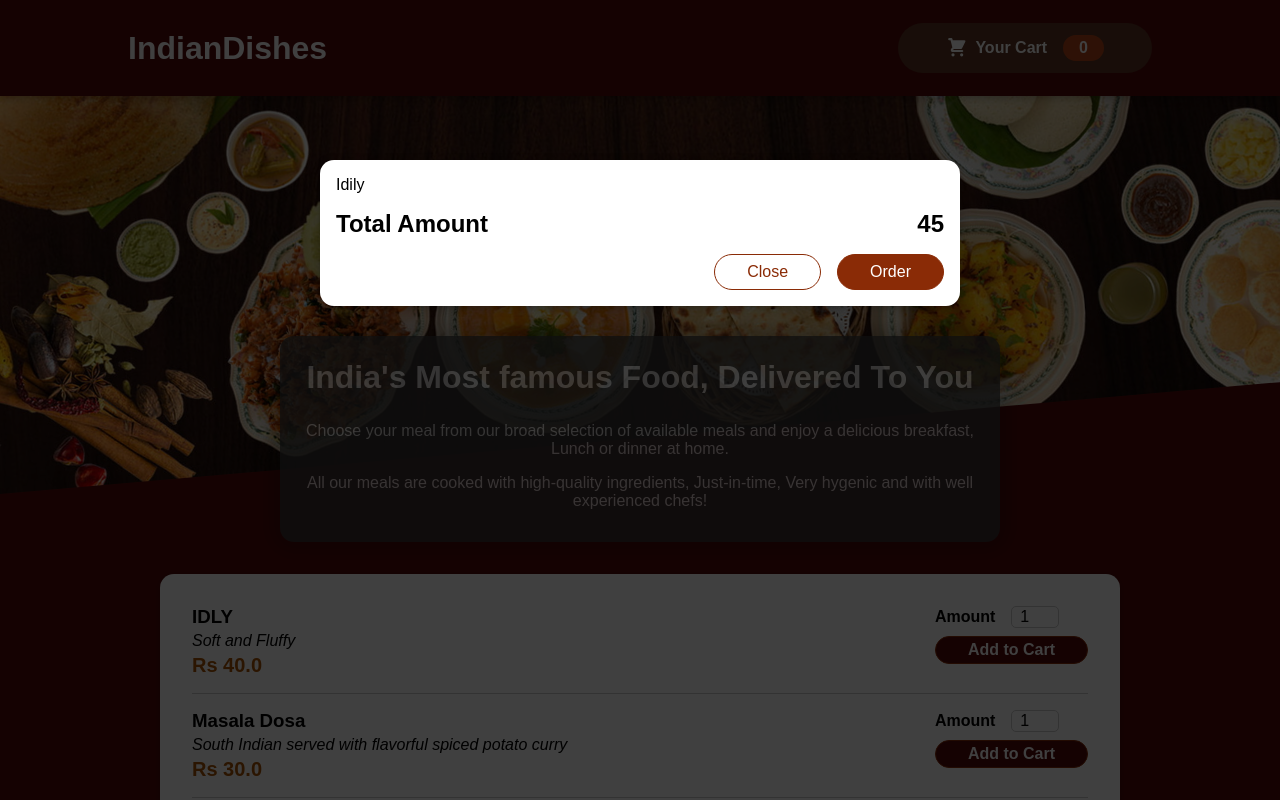
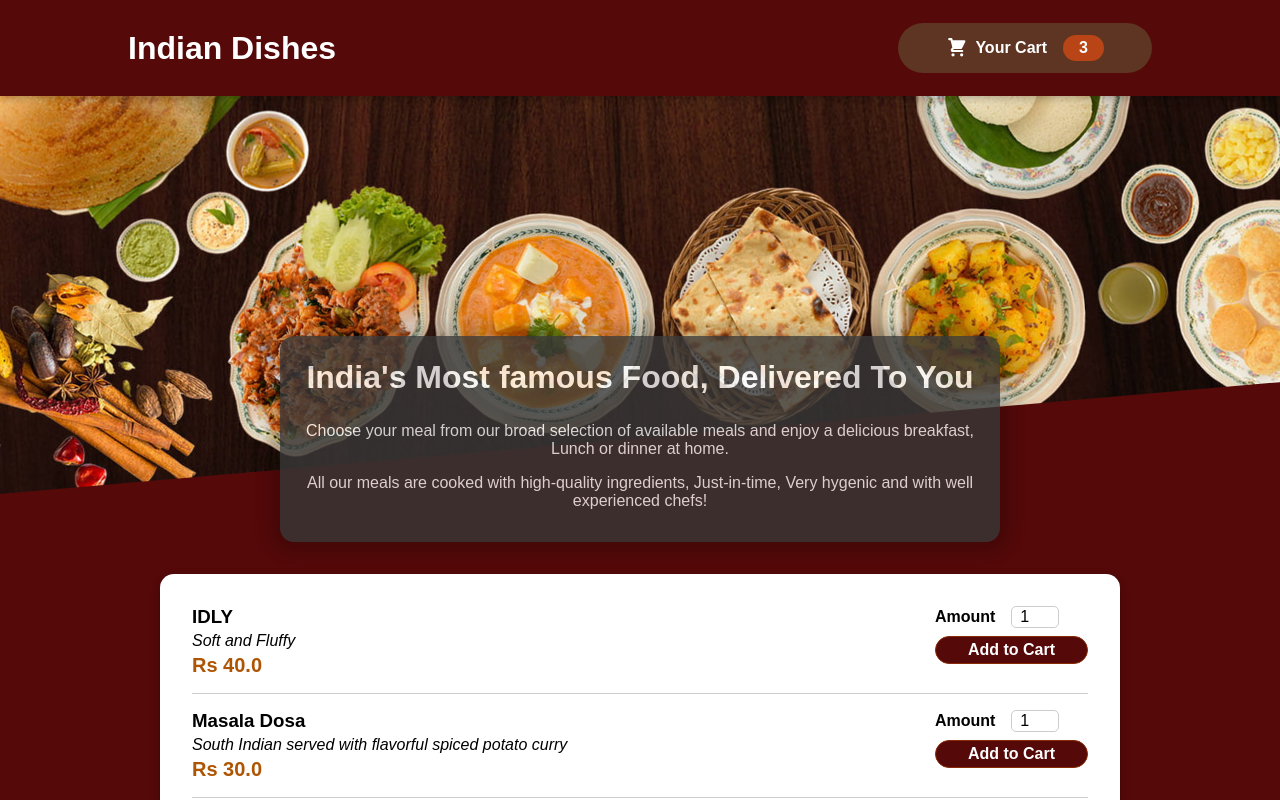
Before and after one commit to gaddechiranjeevi/Food-Ordering-App-React-js, a React (Create React App) app: page / in a window 1280 px wide. Shown: the top 800 px of the page. Built offline with nearby package versions, Linux system fonts and the light colour scheme.

Commit message:
Cart form

```diff
--- a/src/App.js
+++ b/src/App.js
@@ -1,20 +1,28 @@
-import { Fragment } from "react";
+import { Fragment, useState } from 'react';
 import Header from "./Components/Layout/Header";
 import Items from "./Components/Items/Items";
 import Cart from "./Components/Cart/Cart";
 
 function App() {
+  const [cartIsShown, setCartIsShown] = useState(false);
+
+  const showCartHandler = () => {
+    setCartIsShown(true);
+  };
+
+  const hideCartHandler = () => {
+    setCartIsShown(false);
+  };
+
   return (
     <Fragment>
-      <Cart />
-    <Header>
+      {cartIsShown && <Cart onClose={hideCartHandler} />}
+    <Header onShowCart={showCartHandler} />
       <main>
         <Items />
       </main>
-    </Header>
-    <Items />
     </Fragment>
   );
-};
+}
 
 export default App;
--- a/src/Components/Cart/Cart.js
+++ b/src/Components/Cart/Cart.js
@@ -4,13 +4,14 @@ import classes from './Cart.module.css';
 const Cart = (props) => {
     const cartitems = (
         <ul className={classes['cart-items']}>
-        {[{ id:'c1', name:"Idily",amount:2,price:30}].map((item) => (
+        {[{ id: 'c1', name:'Idily', amount: 2, price:30 }].map((item) => (
             <li>{item.name}</li>
             ))}
             </ul>
         );
+
     return (
-        <Modal>
+        <Modal onClose={props.onClose}>
             {cartitems}
             <div className={classes.total}>
                 <span>Total Amount</span>
--- a/src/Components/Cart/Cart.module.css
+++ b/src/Components/Cart/Cart.module.css
@@ -2,8 +2,6 @@
   list-style: none;
   margin: 0;
   padding: 0;
-    max-height: 20rem;
-    overflow: auto;
 }
 
 .total {
@@ -23,7 +21,7 @@
   font: inherit;
   cursor: pointer;
   background-color: transparent;
-    border: 1px solid #8a2b06;
+  border: 1px solid rgb(85, 9, 9);
   padding: 0.5rem 2rem;
   border-radius: 25px;
   margin-left: 1rem;
@@ -31,16 +29,16 @@
 
 .actions button:hover,
 .actions button:active {
-    background-color: #5a1a01;
-    border-color: #5a1a01;
+  background-color:rgb(85, 9, 9);
+  border-color:rgb(85, 9, 9);
   color: white;
 }
 
 .actions .button--alt {
-    color: #8a2b06;
+  color:rgb(85, 9, 9);
 }
 
 .actions .button {
-    background-color: #8a2b06;
+  background-color: rgb(85, 9, 9);
   color: white;
 }
--- a/src/Components/Cart/CartIcon.js
+++ b/src/Components/Cart/CartIcon.js
@@ -5,7 +5,8 @@ const Icon = () => {
       viewBox="0 0 20 20"
       fill="currentColor"
     >
-<path d='M3 1a1 1 0 000 2h1.22l.305 1.222a.997.997 0 00.01.042l1.358 5.43-.893.892C3.74 11.846 4.632 14 6.414 14H15a1 1 0 000-2H6.414l1-1H14a1 1 0 00.894-.553l3-6A1 1 0 0017 3H6.28l-.31-1.243A1 1 0 005 1H3zM16 16.5a1.5 1.5 0 11-3 0 1.5 1.5 0 013 0zM6.5 18a1.5 1.5 0 100-3 1.5 1.5 0 000 3z' />    </svg>
+      <path d='M3 1a1 1 0 000 2h1.22l.305 1.222a.997.997 0 00.01.042l1.358 5.43-.893.892C3.74 11.846 4.632 14 6.414 14H15a1 1 0 000-2H6.414l1-1H14a1 1 0 00.894-.553l3-6A1 1 0 0017 3H6.28l-.31-1.243A1 1 0 005 1H3zM16 16.5a1.5 1.5 0 11-3 0 1.5 1.5 0 013 0zM6.5 18a1.5 1.5 0 100-3 1.5 1.5 0 000 3z' />
+      </svg>
    );
 };
 
--- a/src/Components/Items/AvailableItems.js
+++ b/src/Components/Items/AvailableItems.js
@@ -84,7 +84,7 @@ const DUMMY_MEALS = [
     {
         id: 'm13',
         name:'Samosa',
-        description:'Deep-fried savory pastry filled with either spiced mashed potatoes',
+        description:'Deep-fried savory pastry filled with spiced mashed potatoes',
         price: 40
     }
 ]
--- a/src/Components/Layout/CartButton.js
+++ b/src/Components/Layout/CartButton.js
@@ -1,13 +1,15 @@
 import Icon from '../Cart/CartIcon';
 import classes from './CartButton.module.css';
-const CartButton = props => {
-    return <button className={classes.button}>
+const CartButton = (props) => {
+    return (
+    <button className={classes.button} onClick={props.onClick}>
         <span className={classes.icon}>
            <Icon />
         </span>
         <span>Your Cart</span>
-        <span className={classes.badge}>0</span>
+        <span className={classes.badge}>3</span>
     </button>
-}
+    );
+};
 
 export default CartButton;
--- a/src/Components/Layout/Header.js
+++ b/src/Components/Layout/Header.js
@@ -6,9 +6,10 @@ const Header = (props) => {
     return (
        <Fragment>
         <header className={classes.header}>
-            <h1>IndianDishes</h1>
-            <CartButton/>
-        </header><div className={classes['main-image']}>
+            <h1>Indian Dishes</h1>
+            <CartButton onClick={props.onShowCart} />
+        </header>
+        <div className={classes['main-image']}>
                 <img src={foodImage} alt='A table full of food!'/>
             </div>
        </Fragment>
--- a/src/Components/UI/Modal.js
+++ b/src/Components/UI/Modal.js
@@ -3,7 +3,7 @@ import { Fragment } from 'react';
 import  ReactDOM from 'react-dom';
 
 const Backdrop = (props) => {
-    return <div className={classes.backdrop} />
+    return <div className={classes.backdrop} onClick={onclose} />
 };
 const ModalOverlay = (props) => {
    return (
@@ -18,7 +18,7 @@ const portalElement = document.getElementById('overlays');
 const Modal = (props) => {
     return (
     <Fragment>
-        {ReactDOM.createPortal(<Backdrop />,portalElement)}
+        {ReactDOM.createPortal(<Backdrop onclose={props.onclose}/>,portalElement)}
         {ReactDOM.createPortal(
            <ModalOverlay>{props.children}</ModalOverlay>,
            portalElement
--- a/src/index.css
+++ b/src/index.css
@@ -1,3 +1,4 @@
+@import url('https://fonts.googleapis.com/css2?family=Noto+Sans+JP:wght@400;700&display=swap');
 * {
   box-sizing: border-box;
 }
@@ -8,6 +9,5 @@ html {
 
 body {
   margin: 0;
- /* background-image: url('./resources/back.jpg');*/
  background-color: rgb(85, 9, 9);
 }
```
Lines whose indentation alone changed are shown as unchanged.
